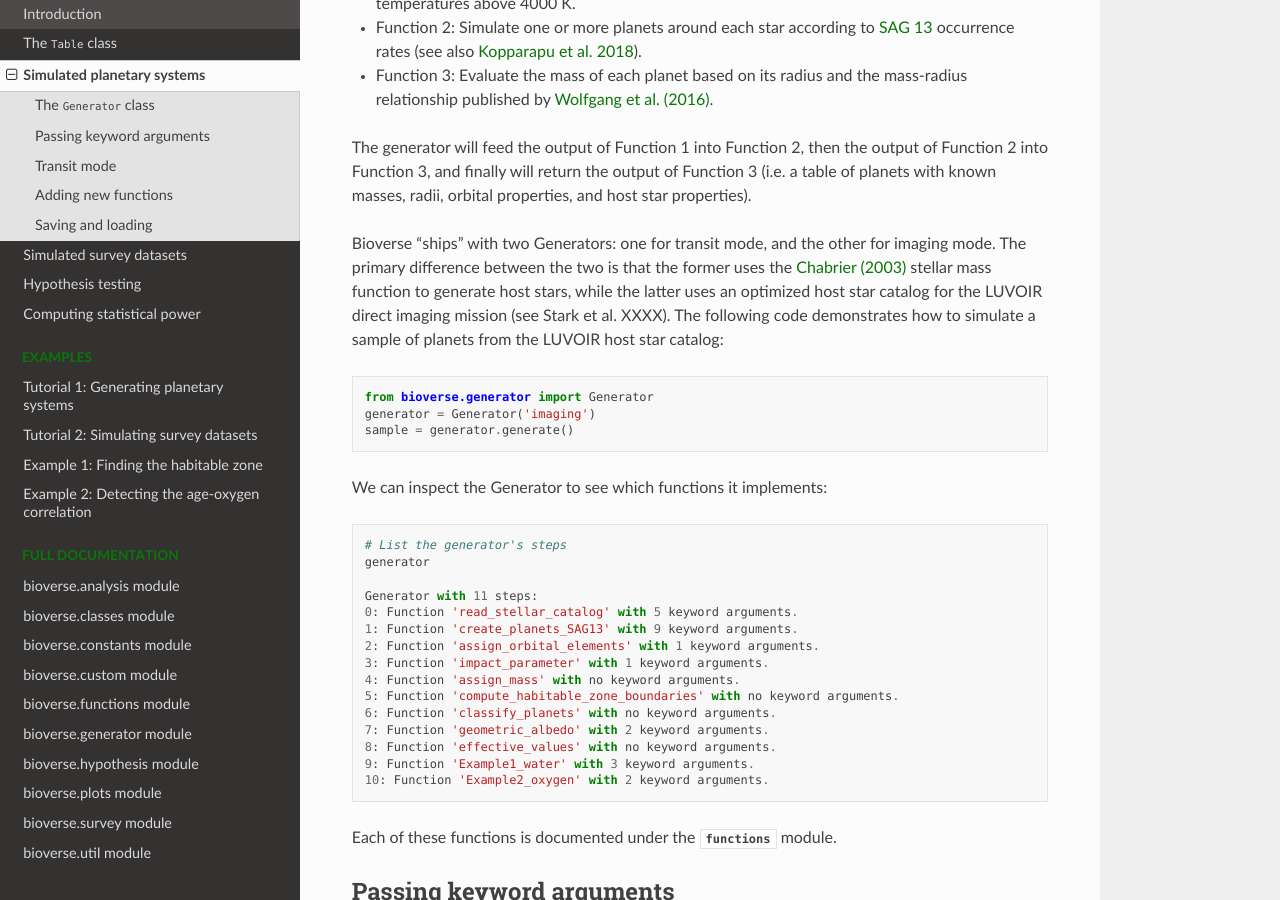
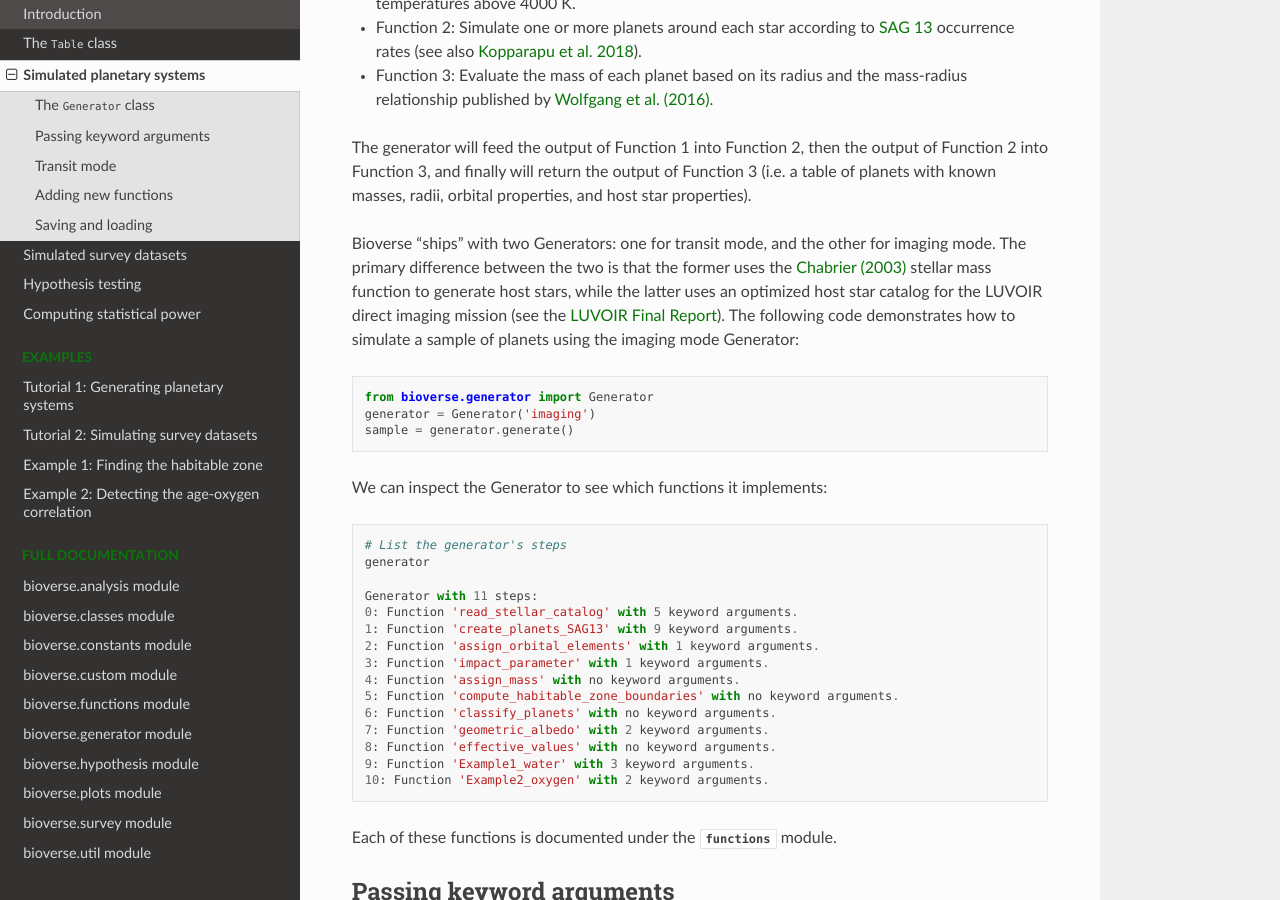
Before and after one commit to danielapai/bioverse, a Sphinx documentation site: the page built from docs/module1.rst, in a window 1280 px wide and 900 px high, scrolled down 346 px. Built offline with Sphinx 7.4.7 and the Read the Docs theme 2.0.0, drawn with Linux system fonts in a browser that asks for light colours.

Commit message:
added LUVOIR reference

```diff
--- a/docs/module1.rst
+++ b/docs/module1.rst
@@ -13,7 +13,7 @@ Bioverse uses the :class:`~bioverse.generator.Generator` class to generate plane
 
 The generator will feed the output of Function 1 into Function 2, then the output of Function 2 into Function 3, and finally will return the output of Function 3 (i.e. a table of planets with known masses, radii, orbital properties, and host star properties).
 
-Bioverse "ships" with two Generators: one for transit mode, and the other for imaging mode. The primary difference between the two is that the former uses the `Chabrier (2003) <https://ui.adsabs.harvard.edu/abs/2003PASP..115..763C/abstract>`_ stellar mass function to generate host stars, while the latter uses an optimized host star catalog for the LUVOIR direct imaging mission (see Stark et al. XXXX). The following code demonstrates how to simulate a sample of planets from the LUVOIR host star catalog:
+Bioverse "ships" with two Generators: one for transit mode, and the other for imaging mode. The primary difference between the two is that the former uses the `Chabrier (2003) <https://ui.adsabs.harvard.edu/abs/2003PASP..115..763C/abstract>`_ stellar mass function to generate host stars, while the latter uses an optimized host star catalog for the LUVOIR direct imaging mission (see the `LUVOIR Final Report <https://arxiv.org/abs/1912.06219>`_). The following code demonstrates how to simulate a sample of planets using the imaging mode Generator:
 
 .. code-block:: python
 
--- a/docs/module2.rst
+++ b/docs/module2.rst
@@ -29,7 +29,7 @@ Each type of survey "ships" with a default configuration:
     survey_imaging = ImagingSurvey('default')
     survey_transit = TransitSurvey('default')
 
-The default imaging survey is modeled after LUVOIR-A, with a coronagraphic imager and 15-meter primary aperture. The default transit survey is modeled after the Nautilus Space Observatory, with a 50-meter equivalent light-collecting area.
+The default imaging survey is modeled after `LUVOIR-A <https://arxiv.org/abs/1912.06219>`_, with a coronagraphic imager and 15-meter primary aperture. The default transit survey is modeled after the Nautilus Space Observatory, with a 50-meter equivalent light-collecting area.
 
 Which planets are detectable?
 *****************************
```
